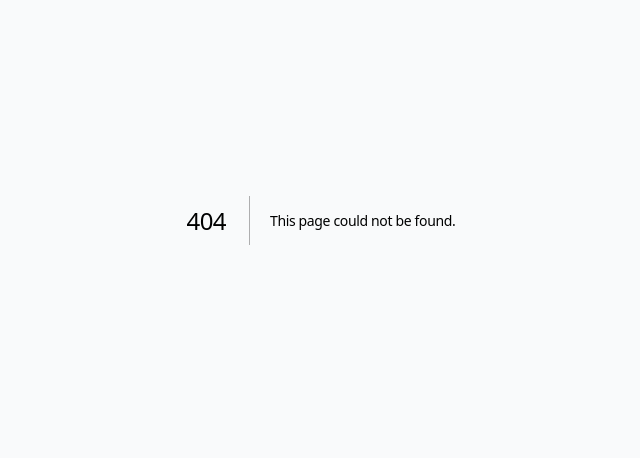
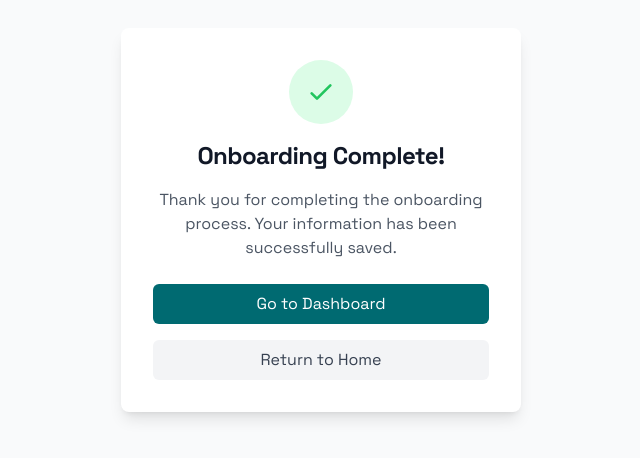
Before and after one commit to aliyev50/zealthy-fullstack-engineering-exercise, a Next.js app: page /onboarding/success in a window 1280 px wide. Before the commit this address had no page. Shown: the part 180-638 px from the top of the page, without its empty margins (319-959 px from the left). Built offline with nearby package versions, Linux system fonts and the light colour scheme.

Commit message:
Add onboarding success page

```diff
--- /dev/null
+++ b/src/app/onboarding/success/page.tsx
@@ -0,0 +1,58 @@
+'use client'
+
+import { useSearchParams } from 'next/navigation'
+import Link from 'next/link'
+
+export default function SuccessPage() {
+  const searchParams = useSearchParams()
+  const email = searchParams.get('email')
+
+  return (
+    <div className="min-h-screen bg-gray-50 flex items-center justify-center">
+      <div className="max-w-md w-full mx-auto p-6">
+        <div className="bg-white shadow-lg rounded-lg p-8 text-center">
+          <div className="w-16 h-16 bg-green-100 rounded-full flex items-center justify-center mx-auto mb-4">
+            <svg
+              className="w-8 h-8 text-green-500"
+              fill="none"
+              stroke="currentColor"
+              viewBox="0 0 24 24"
+            >
+              <path
+                strokeLinecap="round"
+                strokeLinejoin="round"
+                strokeWidth="2"
+                d="M5 13l4 4L19 7"
+              />
+            </svg>
+          </div>
+
+          <h1 className="text-2xl font-bold text-gray-900 mb-4">
+            Onboarding Complete!
+          </h1>
+
+          <p className="text-gray-600 mb-6">
+            Thank you for completing the onboarding process. Your information has been
+            successfully saved.
+          </p>
+
+          <div className="space-y-4">
+            <Link
+              href={`/user-dashboard?email=${encodeURIComponent(email || '')}`}
+              className="block w-full bg-[#006A71] text-white px-6 py-2 rounded-md hover:bg-[#006A71]/90 transition-colors"
+            >
+              Go to Dashboard
+            </Link>
+
+            <Link
+              href="/"
+              className="block w-full bg-gray-100 text-gray-700 px-6 py-2 rounded-md hover:bg-gray-200 transition-colors"
+            >
+              Return to Home
+            </Link>
+          </div>
+        </div>
+      </div>
+    </div>
+  )
+}
```
